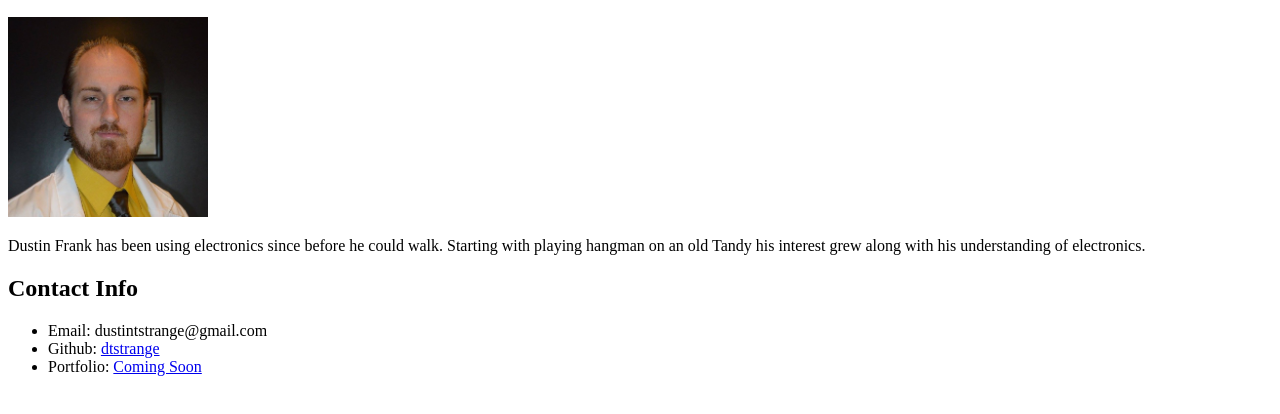
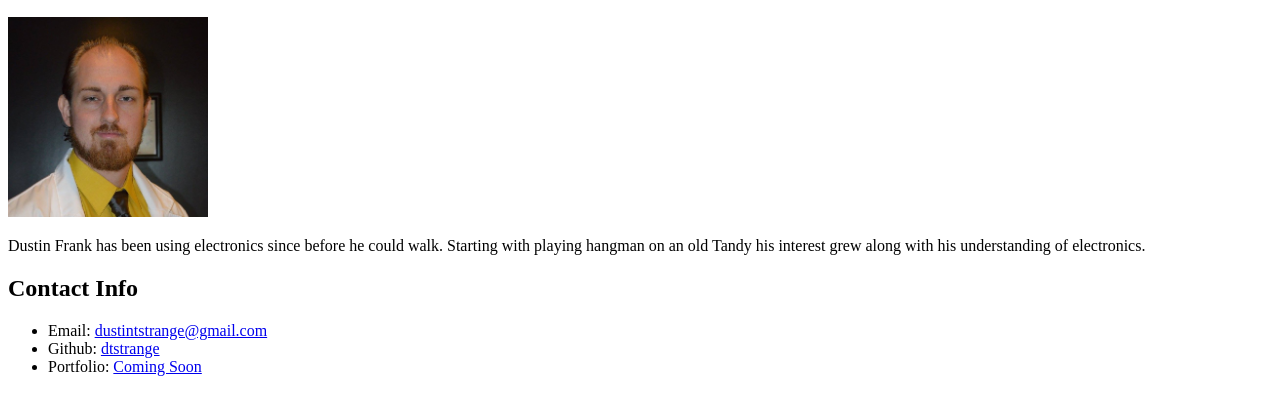
Before and after one commit to dtstrange/Dustin-Frank-Bio, a plain HTML site: page bio.html in a window 1280 px wide. Shown: the part 110-524 px from the top of the page. Drawn offline with Linux system fonts and the light colour scheme.

Commit message:
added link for email

```diff
--- a/bio.html
+++ b/bio.html
@@ -19,7 +19,7 @@
 	<h2>Contact Info</h2>
 
 	<ul>
-		<li>Email: dustintstrange@gmail.com</li>
+		<li>Email: <a href="mailto:dustintstrange@gmail.com">dustintstrange@gmail.com</a></li>
 		<li>Github: <a href="https://github.com/dtstrange" target="_blank">dtstrange</a></li>
 		<li>Portfolio: <a href="#">Coming Soon</a></li>
 
```
